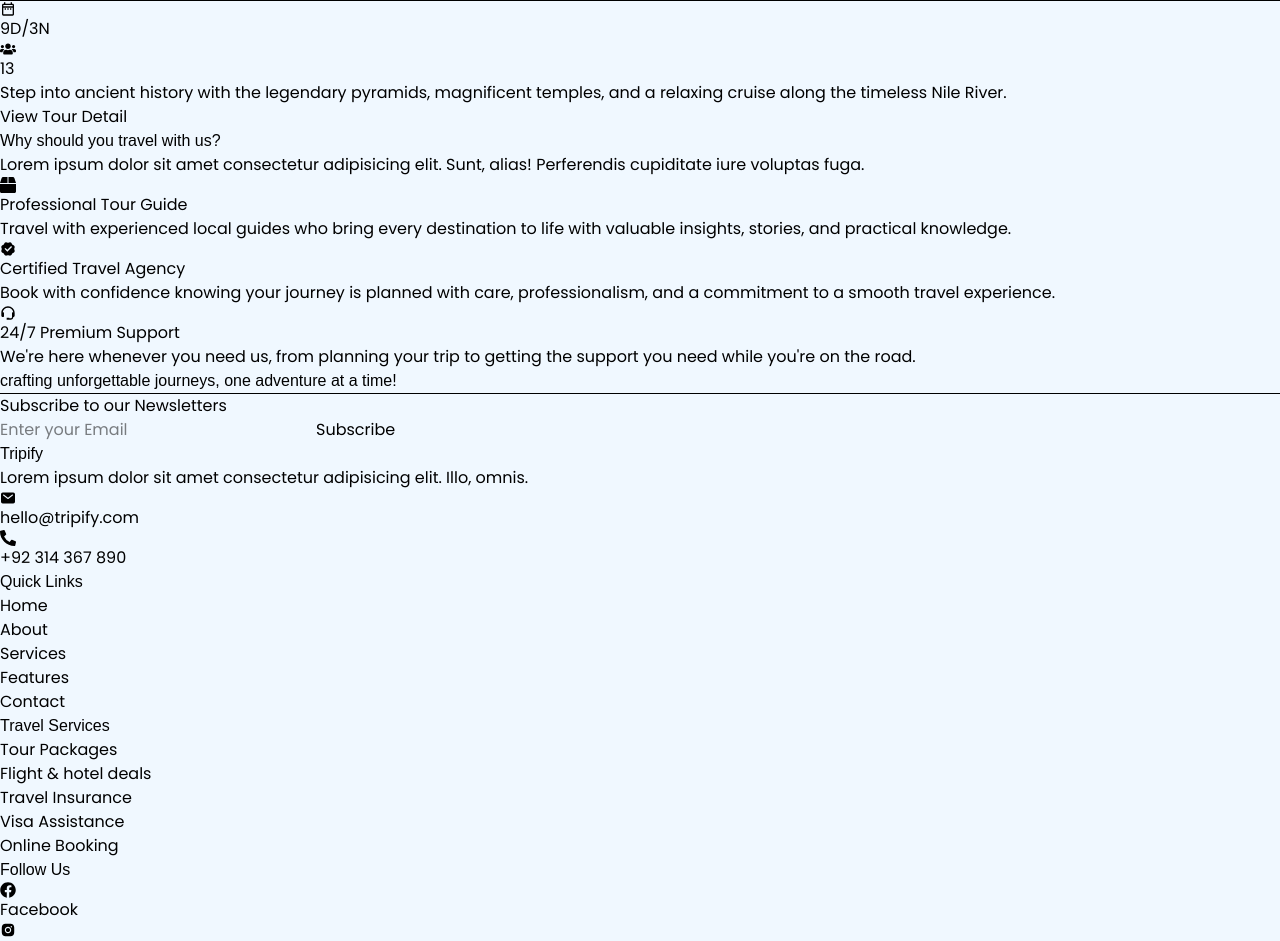
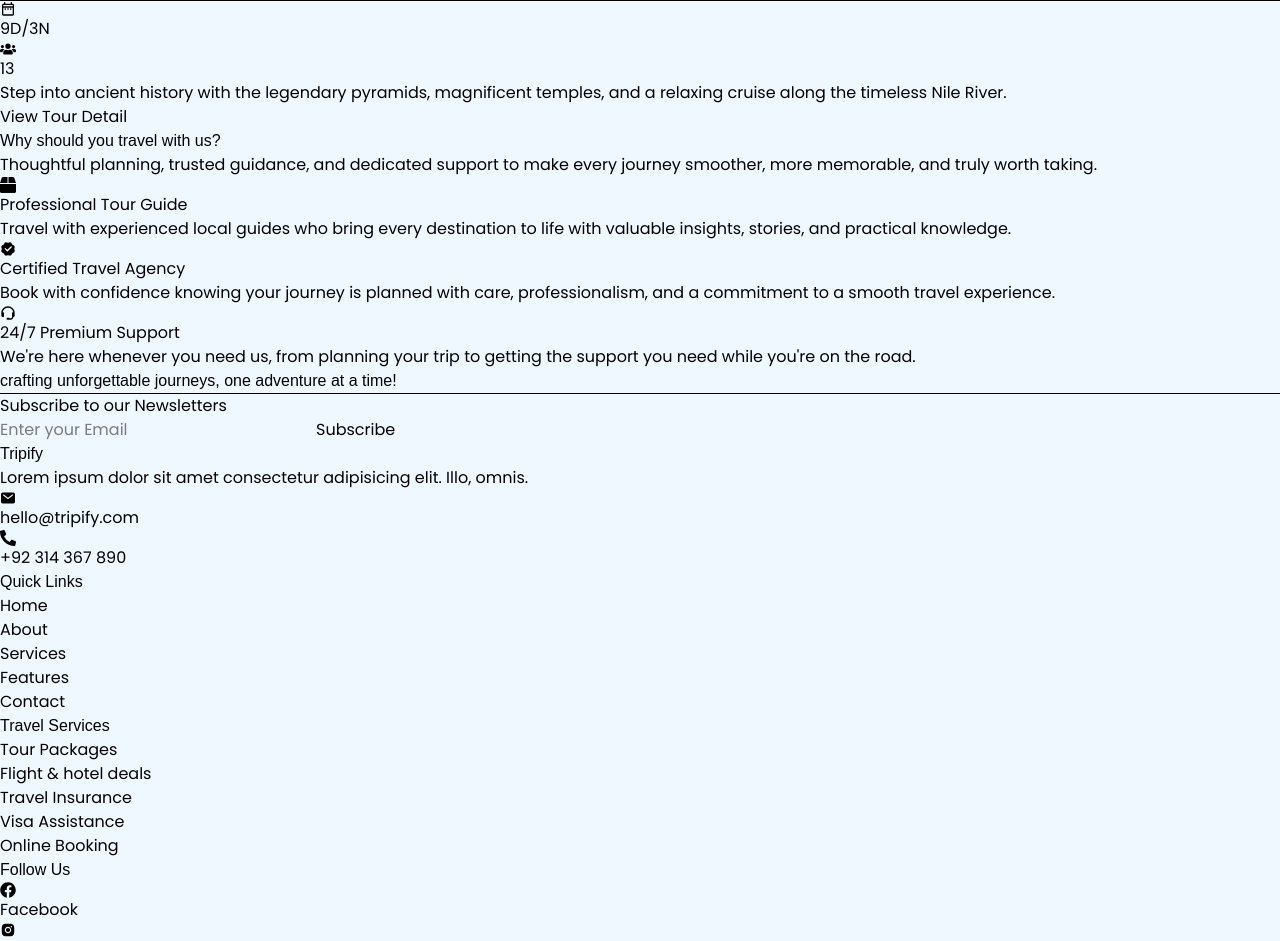
Before and after one commit to AkifNaveed12/Tripify, a React (Vite) app in the folder TripifyWebsite/: page / in a window 1280 px wide. Shown: the part 5665-6606 px from the top of the page. Built offline with nearby package versions, Linux system fonts and the light colour scheme; a web font is replaced by a local one.

Commit message:
fix: added proper content in features section

```diff
--- a/TripifyWebsite/src/sections/Features.jsx
+++ b/TripifyWebsite/src/sections/Features.jsx
@@ -17,14 +17,14 @@ const Features = () => {
             <h1 data-aos="zoom-in" data-aos-delay="100"
             className='lg:text-5xl text-3xl font-fakhwang text-black text-center'>Why should you travel with us?</h1>
             <p data-aos="zoom-in" data-aos-delay="200"
-            className='text-gray-500 text-center lg:[60%] w-full'>Lorem ipsum dolor sit amet consectetur adipisicing elit. Sunt, alias! Perferendis cupiditate iure voluptas fuga.</p>
+            className='text-gray-500 text-center lg:w-[60%] w-full'> Thoughtful planning, trusted guidance, and dedicated support to make every journey smoother, more memorable, and truly worth taking.</p>
 
             <div data-aos="zoom-in" data-aos-delay="300"
             className=' w-full grid lg:grid-cols-3 grid-cols-1 justify-center mt-5 items-start gap-5'>
                 {features.map((item, index) => (
                     <div key={index} className='flex flex-col justify-center items-center gap-5 bg-gray-200 rounded-md lg:p-10 p-6'>
                         <span className='bg-orange-600 hover:bg-black cursor-pointer p-4 rounded-md text-white'><item.icon className='text-3xl'/></span>
-                        <h1 className='text=xl text-center font-semibold text-black'>{item.name}</h1>
+                        <h1 className='text-xl text-center font-semibold text-black'>{item.name}</h1>
 
                         <p className='text-gray-500 text-center'>{item.about}</p>
                     </div>
```
